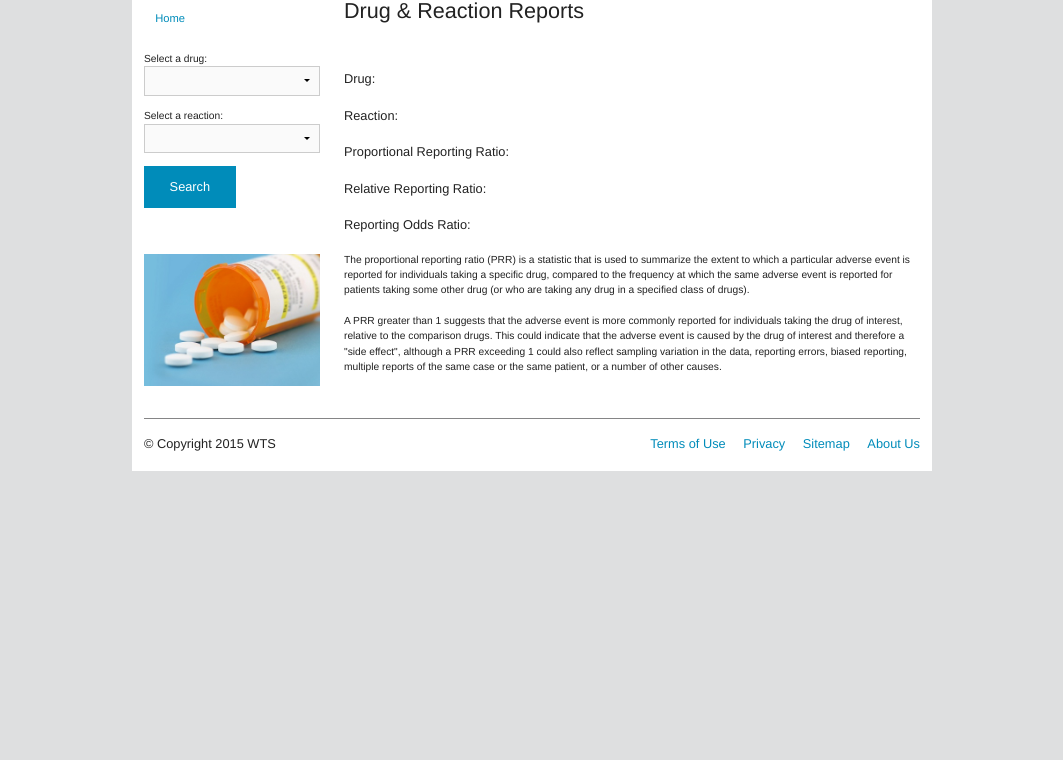
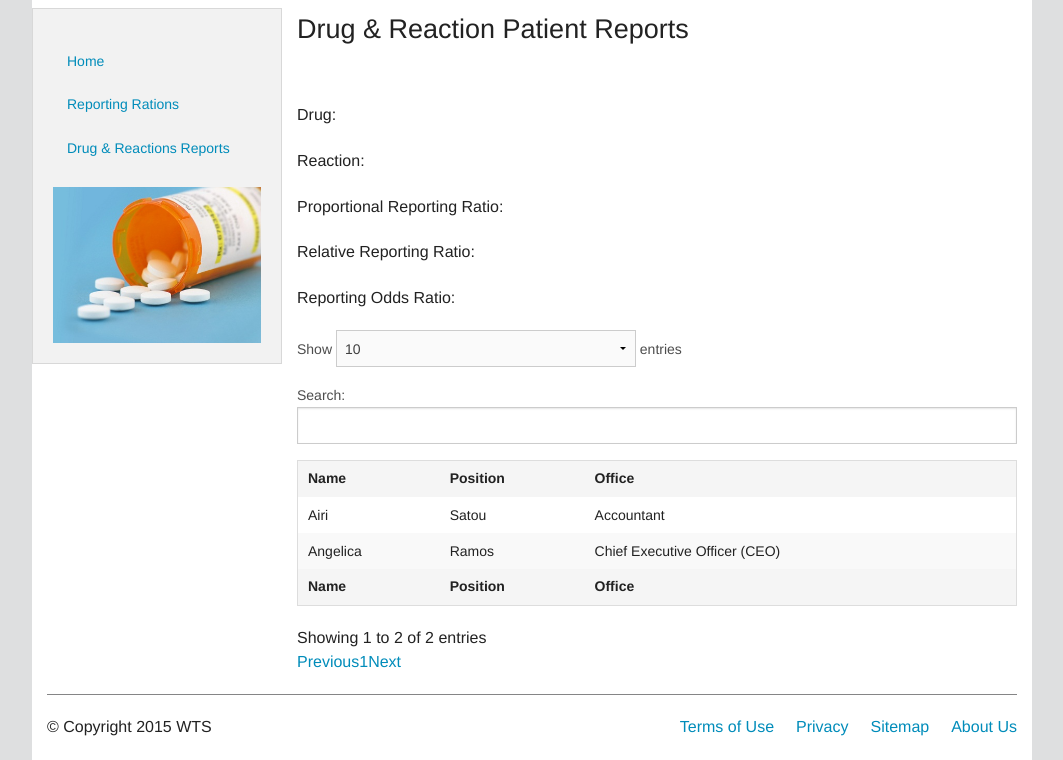
Before and after one commit to WTS-I/ADSI, a plain HTML site: page WEB_APP/drug_reactions.html in a window 1280 px wide. Shown: the part 65-825 px from the top of the page, without its empty margins (108-1171 px from the left). Before the commit the page ends 800 px from the top, so only its background shows below. Drawn offline with nearby package versions, Linux system fonts and the light colour scheme; no server answers.

Commit message:
ADSI-49: new home text, reformatting, tables for results

```diff
--- a/WEB_APP/css/main.css
+++ b/WEB_APP/css/main.css
@@ -9,9 +9,16 @@ hr{
 	margin: 1.25rem 0 1.1875rem;
 }
 html,body {
-  font-size: 80%;
+  //font-size: 80%;
 }
 
 .row{
 	background-color:#ffffff;
 }
+select{
+	width:300px;
+}
+label {
+	display:inline;
+	width: 150px;
+}
--- a/WEB_APP/drug_reactions.html
+++ b/WEB_APP/drug_reactions.html
@@ -7,8 +7,8 @@
 		<title>Drug Reactions</title>
 
 		<script src="./js/modernizr.js"></script>
-
 		<link rel="stylesheet" href="./css/foundation.css" />
+		<link rel="stylesheet" href="./css/jquery.dataTables.css"/>
 		<link rel="stylesheet" href="./css/main.css">
 	</head>
 
@@ -16,7 +16,7 @@
 		<!-- HEADER-->
 		<div class="row">
 			<div class="large-3 columns">
-				<h1><img src="http://placehold.it/400x100&text=Logo"/></h1>
+				<h1><img src="./img/logo.png"/></h1>
 			</div>
 			<div class="large-9 columns">
 				<ul class="right button-group">
@@ -30,33 +30,40 @@
 
 		<div class="row">
 			<div class="large-9 push-3 columns">
-				<h3>Drug &amp; Reaction Reports</h3>
+				<h3>Drug &amp; Reaction Patient Reports</h3>
 				<p>&nbsp;</p>
 				<p>Drug: <span id="showDrug"></span></p>
 				<p>Reaction: <span id="showReaction"></span></p>
 				<p>Proportional Reporting Ratio: <span id="PRR"></span></p>
 				<p>Relative Reporting Ratio: <span id="RRR"></span></p>
 				<p>Reporting Odds Ratio: <span id="ROR"></span></p>
-				<div class="">
-				The proportional reporting ratio (PRR) is a statistic that is used to summarize the extent to which a particular adverse
-				event is reported for individuals taking a specific drug, compared to the frequency at which the same adverse event is reported for patients
-				taking some other drug (or who are taking any drug in a specified class of drugs).
-				<br><br>A PRR greater than 1 suggests that the adverse event is more commonly reported for individuals taking the drug of interest, relative
-				to the comparison drugs. This could indicate that the adverse event is caused by the drug of interest and therefore a "side effect",
-				although a PRR exceeding 1 could also reflect sampling variation in the data, reporting errors, biased reporting, multiple reports of the
-				same case or the same patient, or a number of other causes.
-				</div>
+
+				<table id="report" class="display" cellspacing="0" width="100%">
+			        <thead>
+			            <tr>
+			                <th>Name</th>
+			                <th>Position</th>
+			                <th>Office</th>
+
+			            </tr>
+			        </thead>
+
+			        <tfoot>
+			            <tr>
+			                <th>Name</th>
+			                <th>Position</th>
+			                <th>Office</th>
+
+			            </tr>
+			        </tfoot>
+			    </table>
 			</div>
-			<div class="large-3 pull-9 columns">
+			<div class="large-3 pull-9 columns panel">
 				<ul class="side-nav">
 					<li><a href="./index.html">Home</a></li>
+					<li><a href="./reporting_ratios.html">Reporting Rations</a></li>
+					<li><a href="./drug_reactions.html">Drug &amp; Reactions Reports</a></li>
 				</ul>
-				Select a drug:
-				<select id="drugOption"></select>
-				Select a reaction:
-				<select id="reactionOption"></select>
-				<button id="myButton">Search</button>
-				<br><br><br>
 				<p><img src="./img/tmp4.png"/></p>
 			</div>
 		</div>
@@ -88,6 +95,7 @@
 		<script src="./js/foundation.min.js"></script>
 		<script src="./js/underscore-min.js" type="text/javascript"></script>
 		<script src="./js/backbone-min.js" type="text/javascript"></script>
+		<script src="./js/jquery.dataTables.min.js" type="text/javascript"></script>
 		<script src="" type="text/javascript"></script>
 
 		<script>
@@ -103,7 +111,7 @@
 
 			var drugCollection = Backbone.Collection.extend({
 				model : drugModel,
-				url : "http://localhost:8080/api/adsi/1.0/drugs",
+				url : "http://localhost:8080/adsi/1.0/drugs",
 				parse : function(response){
 					var self = this;
 					_.each(response, function(drug){
@@ -127,7 +135,7 @@
 
 			var reactionCollection = Backbone.Collection.extend({
 				model : reactionModel,
-				url : "http://localhost:8080/api/adsi/1.0/reactions",
+				url : "http://localhost:8080/adsi/1.0/reactions",
 				parse : function(response){
 					var self = this;
 					_.each(response, function(reaction){
@@ -158,7 +166,7 @@
 				url : function(){
 					var d = $("#drugOption").val();
 					var r = $("#reactionOption").val();
-					var url = "http://localhost:8080/api/adsi/1.0/correlations?drug="+d+"&reaction="+r;
+					var url = "http://localhost:8080/adsi/1.0/correlations?drug="+d+"&reaction="+r;
 					return url;
 				},
 				parse : function(response){
@@ -182,6 +190,13 @@
 				var selectedReaction=$("#showReaction").html(selectedReaction);
 			});
 
+			$(document).ready(function() {
+			    $('#report').dataTable( {
+			        "data":[ ["Airi",    	      "Satou",     	      "Accountant"    	    ],
+			        	    [	      "Angelica",  	      "Ramos",    	      "Chief Executive Officer (CEO)"  	]]
+			    } );
+			} );
+
 
 		</script>
 	</body>
```
Also changed, not shown: WEB_APP/css/stylesheets.html (deleted, +0 -2 lines), WEB_APP/index.html (+17 -14 lines).
